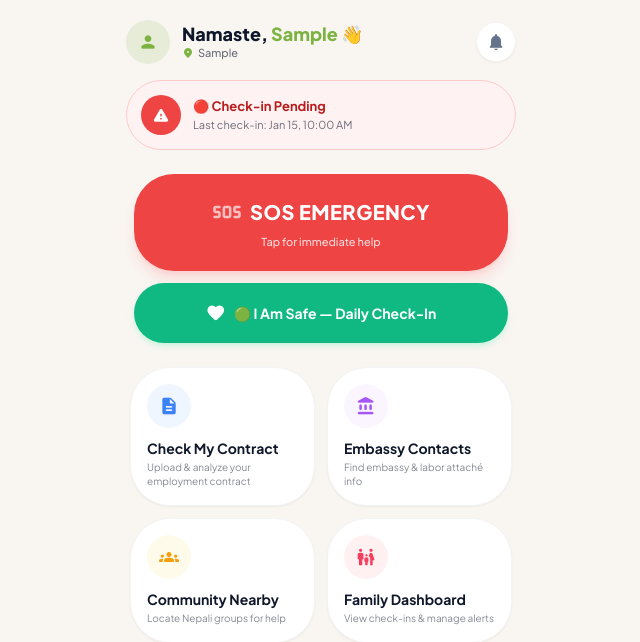
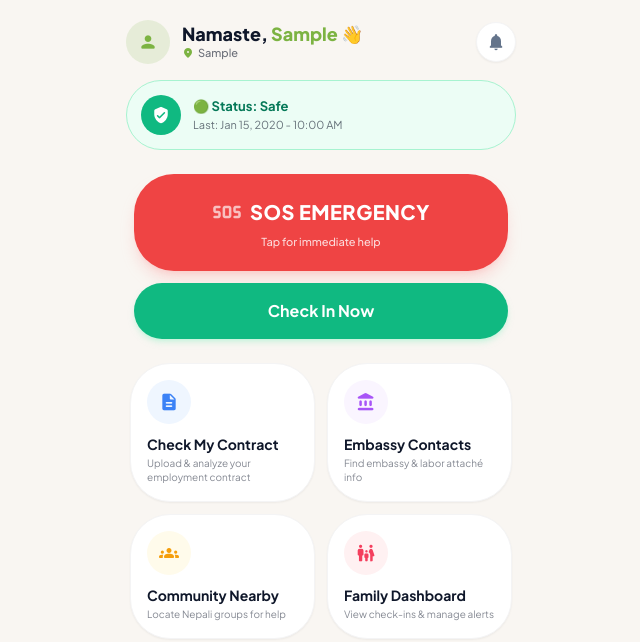
Before and after one commit to saugat2003/pravashi, a Django app: page / in a window 1280 px wide. Shown: the top 642 px of the page, without its empty margins (319-959 px from the left). Run offline with Django 5.2, Linux system fonts and the light colour scheme; a user stored in the database is signed in; tables that the repository leaves empty hold one stand-in row (values such as "Sample post"); data that the repository does not hold is empty; some libraries are stand-ins or nearby versions.

Commit message:
feat: Enable multiple daily check-ins with timestamp tracking
- Remove daily check-in restriction to allow multiple entries per day
- Update home page to show last check-in timestamp instead of just today's status
- Change check-in button to always be clickable
- Improve check-in history to show exact time of each check-in
- Update safety status card with precise timestamp format

```diff
--- a/main/views.py
+++ b/main/views.py
@@ -371,13 +371,9 @@ def daily_safety_check_in(request):
         checked = user.safety_checkins.filter(checked_in_at__date=day).exists()
         week_days.append({'date': day, 'day': day.day, 'label': day.strftime('%a'), 'checked_in': checked, 'is_today': day == today})
 
-    # Today's status
-    already_checked_in = user.safety_checkins.filter(checked_in_at__date=today).exists()
-
     context = {
         'checkins': checkins,
         'week_days': week_days,
-        'already_checked_in': already_checked_in,
         'unread_count': _unread_count(user),
     }
     return render(request, 'main/daily_safety_check_in.html', context)
@@ -421,6 +417,8 @@ def emergency_sos_activation(request):
     context = {
         'user': user,
         'unread_count': _unread_count(user),
+        'user_lat': user.latitude if user.latitude else 27.7172,
+        'user_lon': user.longitude if user.longitude else 85.3240,
     }
     return render(request, 'main/emergency_sos_activation.html', context)
 
@@ -448,11 +446,17 @@ def family_safety_dashboard(request):
     activity_logs = worker.activity_logs.all()[:10] if worker else []
     is_safe = last_checkin.status == 'safe' if last_checkin else True
 
+    # Get worker's location for map
+    worker_lat = worker.latitude if worker and worker.latitude else 25.2854  # Default to Doha, Qatar
+    worker_lon = worker.longitude if worker and worker.longitude else 51.5310
+
     context = {
         'worker': worker,
         'last_checkin': last_checkin,
         'activity_logs': activity_logs,
         'is_safe': is_safe,
+        'worker_lat': worker_lat,
+        'worker_lon': worker_lon,
         'unread_count': _unread_count(user),
     }
     return render(request, 'main/family_safety_dashboard.html', context)
@@ -465,8 +469,11 @@ def embassy_contact_directory(request):
     user = request.user
     query = request.GET.get('q', '')
 
+    # Filter embassies by current country (unless searching)
     embassies = Embassy.objects.all()
-    if query:
+    if user.current_country and not query:
+        embassies = embassies.filter(country__icontains=user.current_country)
+    elif query:
         embassies = embassies.filter(
             Q(country__icontains=query) | Q(city__icontains=query) | Q(name__icontains=query)
         )
@@ -490,6 +497,44 @@ def embassy_contact_directory(request):
         country__icontains=user.current_country
     ).first() if user.current_country else None
 
+    # Get user's current location for map centering
+    user_lat = user.latitude if user.latitude else 27.7172  # Default to Kathmandu
+    user_lon = user.longitude if user.longitude else 85.3240
+
+    # Prepare embassy markers for map (only current country)
+    embassy_markers = []
+    for embassy in embassies:
+        if embassy.latitude and embassy.longitude:
+            embassy_markers.append({
+                'name': embassy.name,
+                'lat': embassy.latitude,
+                'lon': embassy.longitude,
+                'city': embassy.city,
+                'country': embassy.country,
+                'phone': embassy.phone,
+                'address': embassy.address,
+            })
+
+    # Get nearby communities for the map (current country only)
+    communities = Community.objects.all()
+    if user.current_country:
+        communities = communities.filter(country__icontains=user.current_country)
+
+    community_markers = []
+    for community in communities[:20]:  # Limit to 20 for performance
+        if community.latitude and community.longitude:
+            community_markers.append({
+                'name': community.name,
+                'lat': community.latitude,
+                'lon': community.longitude,
+                'city': community.city,
+                'phone': community.phone,
+                'type': community.community_type,
+            })
+
+    # Police/helpline markers (placeholder - no Police model exists yet)
+    police_markers = []
+
     context = {
         'embassies': embassies,
         'bookmarked_ids': bookmarked_ids,
@@ -497,6 +542,12 @@ def embassy_contact_directory(request):
         'query': query,
         'user': user,
         'unread_count': _unread_count(user),
+        'user_lat': user_lat,
+        'user_lon': user_lon,
+        'embassy_markers': json.dumps(embassy_markers),
+        'community_markers': json.dumps(community_markers),
+        'police_markers': json.dumps(police_markers),
+        'communities': communities[:10],  # Pass first 10 for list display
     }
     return render(request, 'main/embassy_contact_directory.html', context)
 
@@ -512,10 +563,31 @@ def community_locator(request):
             Q(name__icontains=query) | Q(city__icontains=query) | Q(country__icontains=query) | Q(address__icontains=query)
         )
 
+    # Get user's current location for map centering
+    user = request.user
+    user_lat = user.latitude if user.latitude else 27.7172  # Default to Kathmandu
+    user_lon = user.longitude if user.longitude else 85.3240
+
+    # Prepare community markers data
+    community_markers = []
+    for community in communities:
+        if community.latitude and community.longitude:
+            community_markers.append({
+                'name': community.name,
+                'lat': community.latitude,
+                'lon': community.longitude,
+                'city': community.city,
+                'phone': community.phone,
+                'type': community.community_type,
+            })
+
     context = {
         'communities': communities,
         'query': query,
         'unread_count': _unread_count(request.user),
+        'user_lat': user_lat,
+        'user_lon': user_lon,
+        'community_markers': json.dumps(community_markers),
     }
     return render(request, 'main/community_locator.html', context)
 
--- a/templates/main/home.html
+++ b/templates/main/home.html
@@ -34,30 +34,30 @@
 
     <!-- Safety Status Card -->
     <div class="mt-4 p-3.5 rounded-2xl flex items-center gap-3
-        {% if checked_in_today %}
+        {% if last_checkin %}
             bg-emerald-50 dark:bg-emerald-900/20 border border-emerald-200 dark:border-emerald-800
         {% else %}
             bg-red-50 dark:bg-red-900/20 border border-red-200 dark:border-red-800
         {% endif %}">
         <div class="w-10 h-10 rounded-full flex items-center justify-center
-            {% if checked_in_today %}bg-emerald-500{% else %}bg-red-500{% endif %}">
+            {% if last_checkin %}bg-emerald-500{% else %}bg-red-500{% endif %}">
             <span class="material-icons-round text-white text-lg">
-                {% if checked_in_today %}verified_user{% else %}warning{% endif %}
+                {% if last_checkin %}verified_user{% else %}warning{% endif %}
             </span>
         </div>
         <div class="flex-1">
-            <p class="text-[13px] font-bold {% if checked_in_today %}text-emerald-700 dark:text-emerald-400{% else %}text-red-700 dark:text-red-400{% endif %}">
-                {% if checked_in_today %}
+            <p class="text-[13px] font-bold {% if last_checkin %}text-emerald-700 dark:text-emerald-400{% else %}text-red-700 dark:text-red-400{% endif %}">
+                {% if last_checkin %}
                     🟢 Status: Safe
                 {% else %}
-                    🔴 Check-in Pending
+                    🔴 No Check-ins Yet
                 {% endif %}
             </p>
             <p class="text-[11px] opacity-60">
                 {% if last_checkin %}
-                    Last check-in: {{ last_checkin.checked_in_at|date:"M d, g:i A" }}
+                    Last: {{ last_checkin.checked_in_at|date:"M d, Y - g:i A" }}
                 {% else %}
-                    No check-ins yet
+                    Tap below to check in
                 {% endif %}
             </p>
         </div>
@@ -81,20 +81,10 @@
 
 <!-- ─── Daily Check-In Button ─── -->
 <div class="mt-3 px-1">
-    {% if checked_in_today %}
-    <div class="w-full py-4 bg-emerald-50 dark:bg-emerald-900/20 border-2 border-emerald-200 dark:border-emerald-700 rounded-2xl flex items-center justify-center gap-2">
-        <span class="material-icons-round text-emerald-500 text-xl">favorite</span>
-        <span class="text-emerald-700 dark:text-emerald-400 font-bold text-sm">You're checked in today ✓</span>
-    </div>
-    {% else %}
     <a href="{% url 'main:daily_safety_check_in' %}"
-       class="block w-full py-4 bg-emerald-500 rounded-2xl text-center shadow-md shadow-emerald-200/50 dark:shadow-emerald-900/30 active:scale-[0.97] transition-transform">
-        <div class="flex items-center justify-center gap-2">
-            <span class="material-icons-round text-white text-xl">favorite</span>
-            <span class="text-white font-bold text-sm">🟢 I Am Safe — Daily Check-In</span>
-        </div>
+       class="block w-full py-4 bg-[#10B981] hover:bg-[#059669] rounded-2xl text-center shadow-md shadow-emerald-200/50 dark:shadow-emerald-900/30 active:scale-[0.97] transition-all">
+        <span class="text-white font-bold text-base">Check In Now</span>
     </a>
-    {% endif %}
 </div>
 
 <!-- ─── Main Action Buttons (4 Core Features) ─── -->
```
Also changed, not shown: templates/main/daily_safety_check_in.html (+2 -10 lines).
